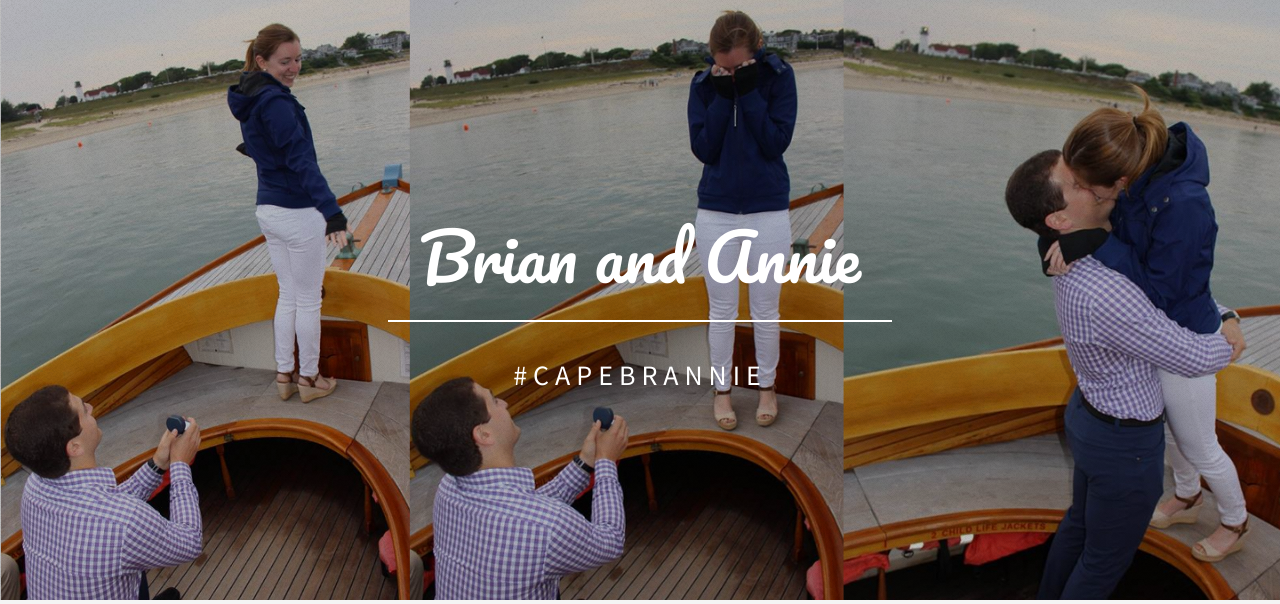
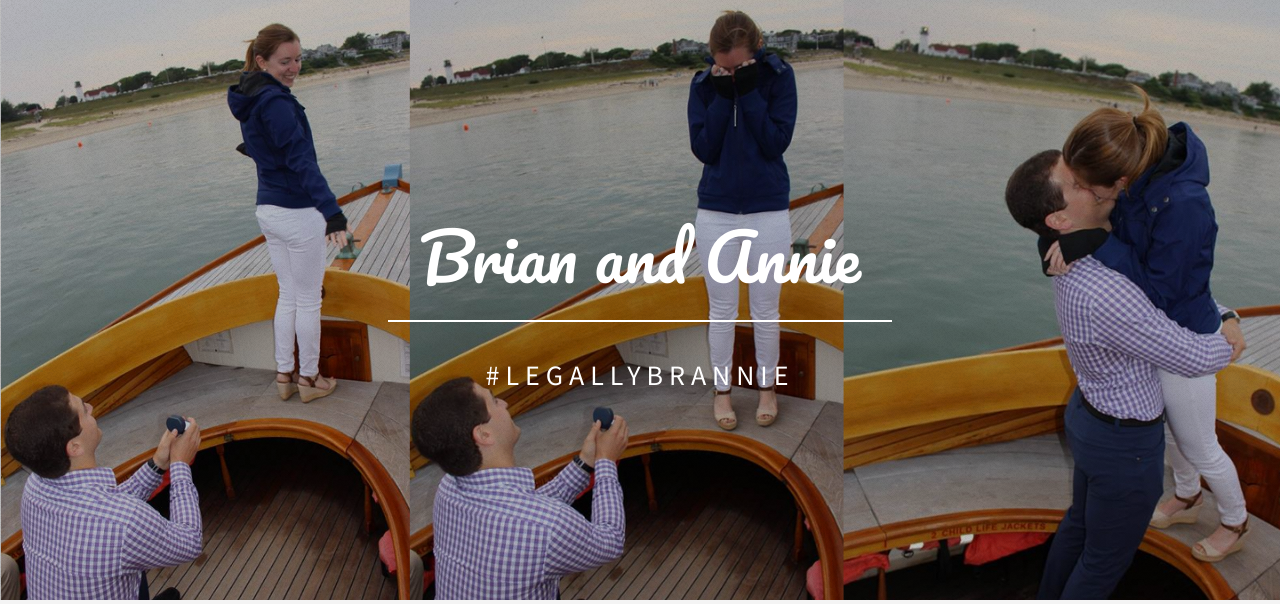
Before and after one commit to plancherb1/brannie_us, a Django app: page /wedding in a window 1280 px wide. Shown: the top 604 px of the page. Run offline with Django 3.2, Linux system fonts and the light colour scheme.

Commit message:
updated to legally brannie

```diff
--- a/version1/templates/epilogue/index.html
+++ b/version1/templates/epilogue/index.html
@@ -19,7 +19,7 @@
 			<header id="header" class="alt">
 				<div class="inner">
 					<h1>Brian and Annie</h1>
-					<h2>#CapeBrannie</h2>
+					<h2>#LegallyBrannie</h2>
 				</div>
 			</header>
 
@@ -113,7 +113,7 @@
 						<div class="contactModal">
 						  <div class="contactModal-content">
 						    <div class="contactModal-text">
-						    	<h3>Email: <a href="mailto:cape.brannie@gmail.com">cape.brannie@gmail.com</a></h3>
+						    	<h3>Email: <a href="mailto:legally.brannie@gmail.com">legally.brannie@gmail.com</a></h3>
 						    	<h3>Phone: <a href="tel:1-609-273-2099">1-609-273-2099</a></h3>
 						    </div>
 						    <a href="#" class="button big contactModal-close">Close</a>
@@ -125,9 +125,9 @@
 				<!-- Footer -->
 					<footer id="footer">
 						<ul class="icons">
-							<li><a href="https://twitter.com/search?f=tweets&q=%23CapeBrannie&src=typd" class="icon fa-twitter"><span class="label">Twitter</span></a></li>
-							<li><a href="https://www.facebook.com/search/top/?q=%23CapeBrannie" class="icon fa-facebook"><span class="label">Facebook</span></a></li>
-							<li><a href="https://www.instagram.com/explore/tags/CapeBrannie/?hl=en" class="icon fa-instagram"><span class="label">Instagram</span></a></li>
+							<li><a href="https://twitter.com/search?f=tweets&q=%23LegallyBrannie&src=typd" class="icon fa-twitter"><span class="label">Twitter</span></a></li>
+							<li><a href="https://www.facebook.com/search/top/?q=%23LegallyBrannie" class="icon fa-facebook"><span class="label">Facebook</span></a></li>
+							<li><a href="https://www.instagram.com/explore/tags/LegallyBrannie/?hl=en" class="icon fa-instagram"><span class="label">Instagram</span></a></li>
 						</ul>
 						<p class="copyright">&copy; <a href="https://templated.co">TEMPLATED</a></p>
 					</footer>
```
